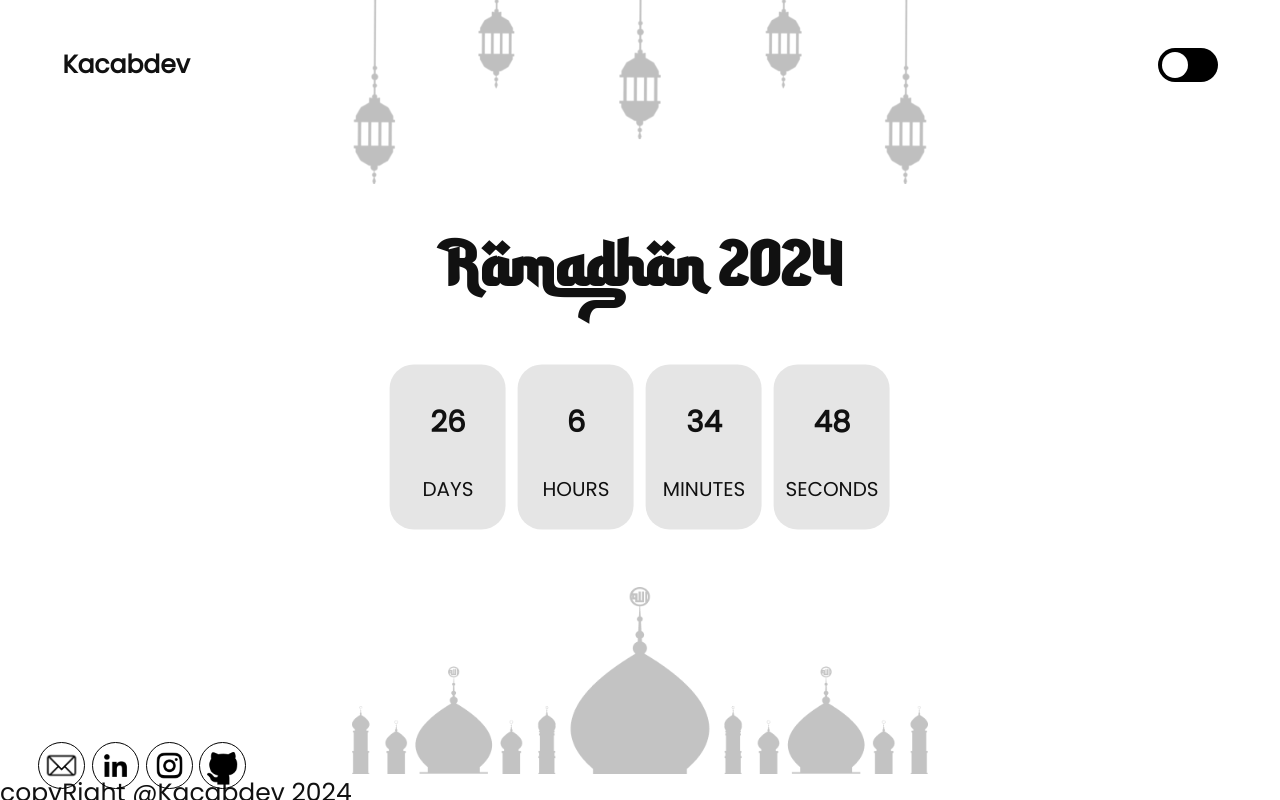
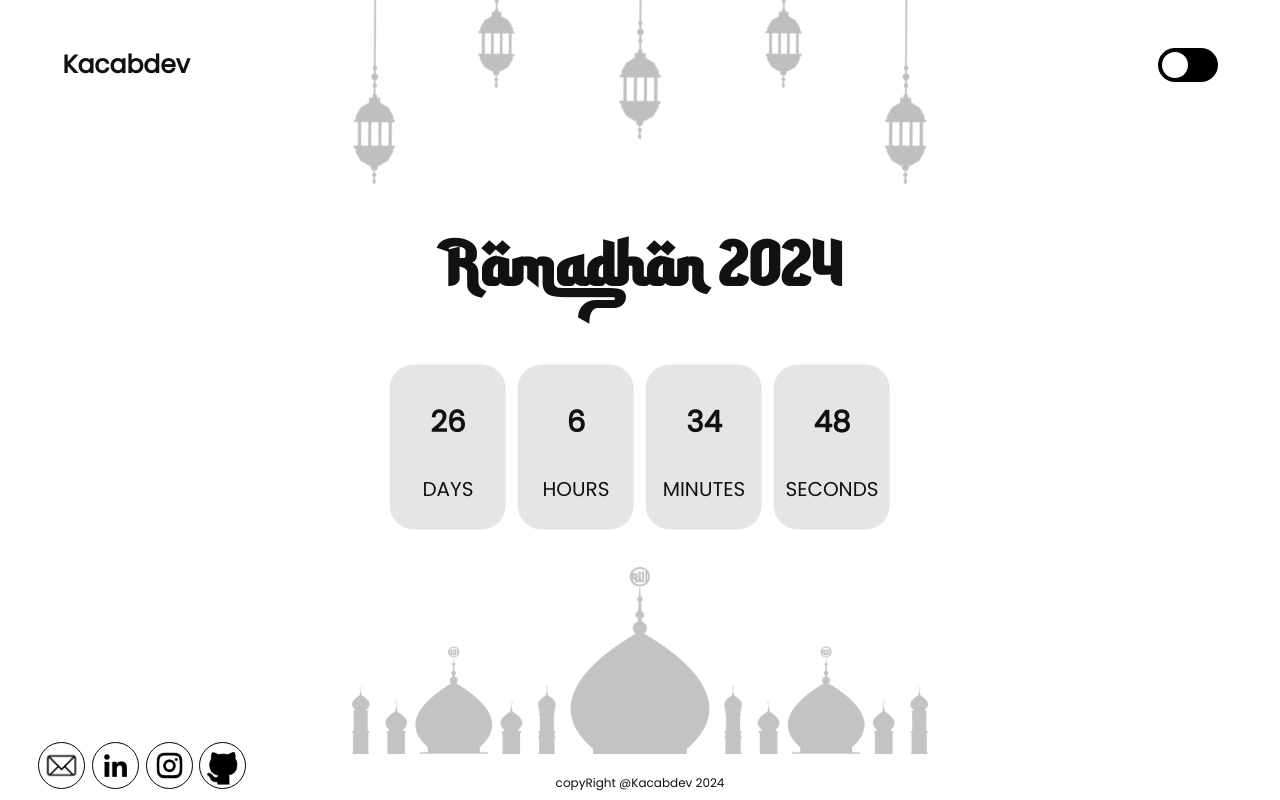
Before and after one commit to Kacabdev/kacabdev-ramadan-countdown, a plain HTML site: page ramadan/index.html in a window 1280 px wide. Drawn offline with Linux system fonts and the light colour scheme.

Commit message:
Update style.css

```diff
--- a/ramadan/css/style.css
+++ b/ramadan/css/style.css
@@ -311,3 +311,13 @@ input:checked+.slider:before {
         width: 30%;
     }
 }
+
+footer{
+    display: flex;
+    flex-wrap: wrap;
+    justify-content: center;
+    align-items: center;
+    margin-top: 20px;
+    margin-bottom: 20px;
+    font-size: 12px;
+}
```
